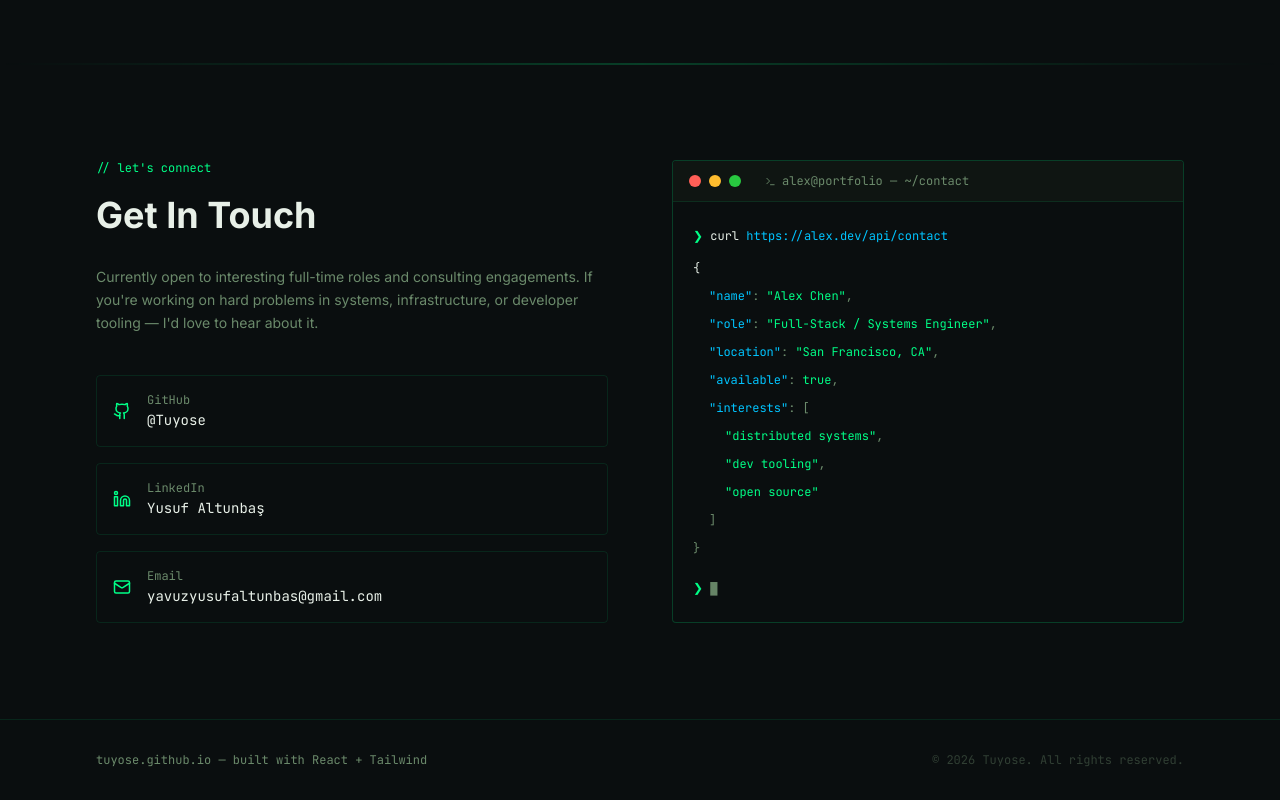
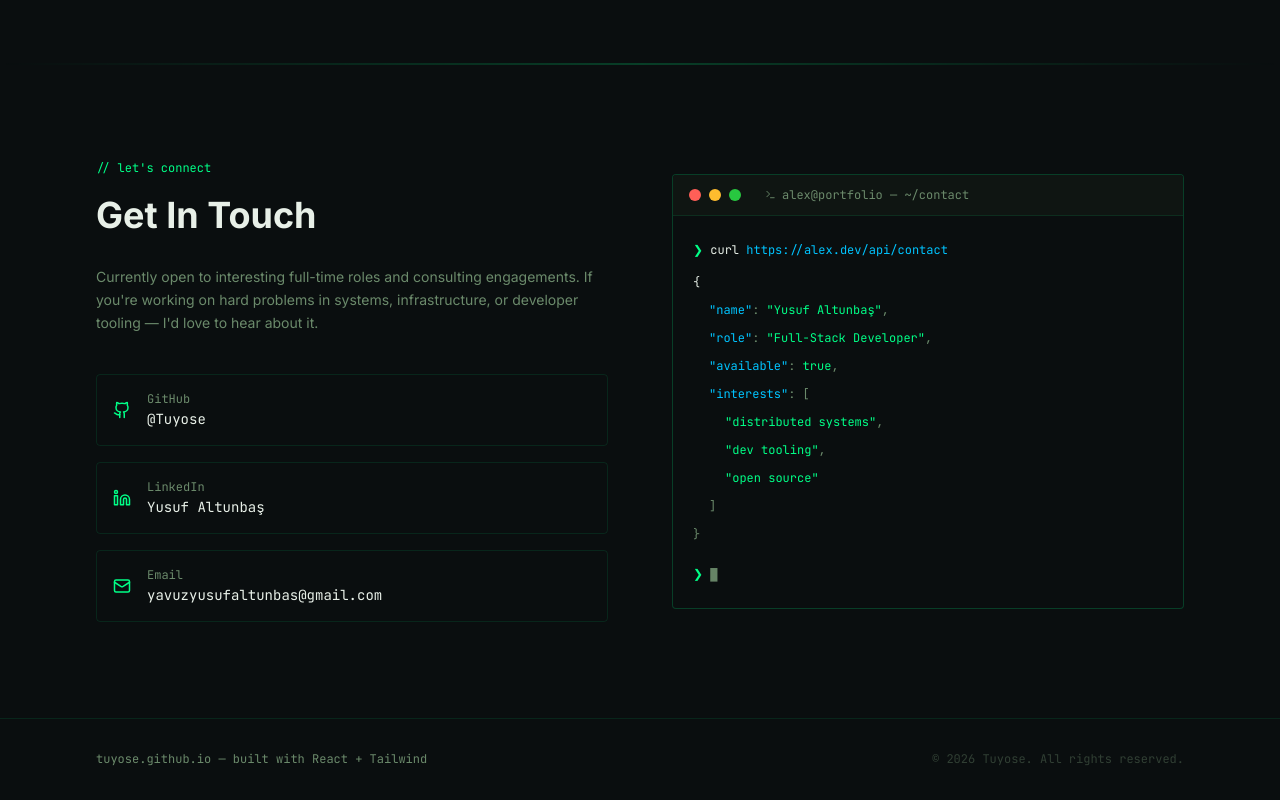
Before and after one commit to Tuyose/tuyose.github.io, a React (Vite) app: page / in a window 1280 px wide. Shown: the part 2783-3583 px from the top of the page. Built offline with nearby package versions, Linux system fonts and the light colour scheme; no server answers.

Commit message:
Update contact information: change name to Yusuf Altunbaş and role to Full-Stack Developer

```diff
--- a/src/app/components/Contact.tsx
+++ b/src/app/components/Contact.tsx
@@ -110,17 +110,12 @@ export function Contact() {
               <div className="ml-4">
                 <span style={{ color: "#00c4ff" }}>"name"</span>
                 {': '}
-                <span style={{ color: "#00ff87" }}>"Alex Chen"</span>,
+                <span style={{ color: "#00ff87" }}>"Yusuf Altunbaş"</span>,
               </div>
               <div className="ml-4">
                 <span style={{ color: "#00c4ff" }}>"role"</span>
                 {': '}
-                <span style={{ color: "#00ff87" }}>"Full-Stack / Systems Engineer"</span>,
-              </div>
-              <div className="ml-4">
-                <span style={{ color: "#00c4ff" }}>"location"</span>
-                {': '}
-                <span style={{ color: "#00ff87" }}>"San Francisco, CA"</span>,
+                <span style={{ color: "#00ff87" }}>"Full-Stack Developer"</span>,
               </div>
               <div className="ml-4">
                 <span style={{ color: "#00c4ff" }}>"available"</span>
```
